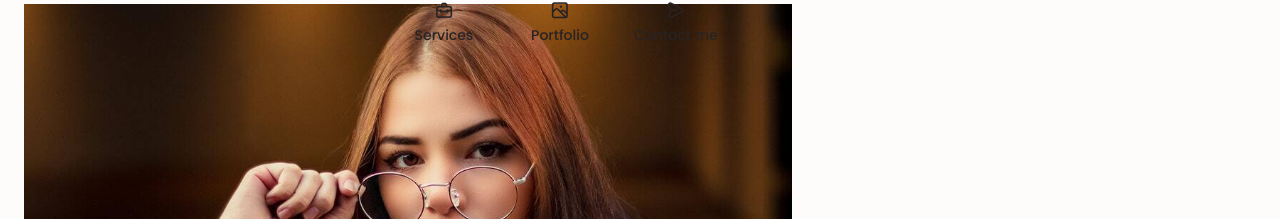
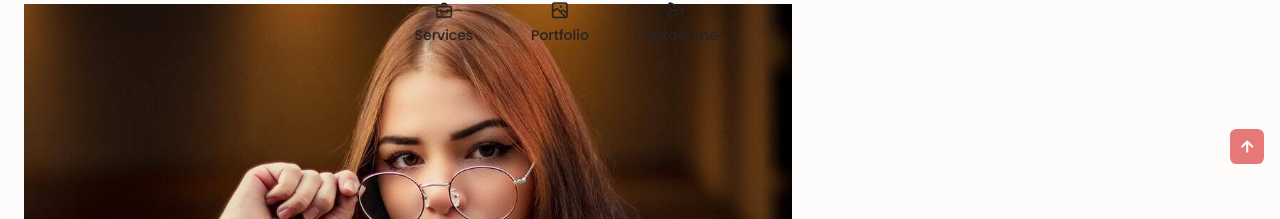
Before and after one commit to Xavier-Labarbe/cv-nextjs, a Next.js app: page / in a window 1280 px wide. Shown: the part 796-1015 px from the top of the page. Built offline with nearby package versions, Linux system fonts and the light colour scheme.

Commit message:
adding scroll-up

```diff
--- a/pages/_app.jsx
+++ b/pages/_app.jsx
@@ -9,6 +9,7 @@ import '../styles/portfolio.css'
 import '../styles/hiring.css'
 import '../styles/contact.css'
 import '../styles/footer.css'
+import '../styles/scroll_up.css'
 
 function MyApp({ Component, pageProps }) {
   return <Component {...pageProps} />
--- /dev/null
+++ b/pages/components/scroll_up.jsx
@@ -0,0 +1,35 @@
+import { useEffect, useState } from "react"
+
+function isScrollTop(height){
+    if(height >=560){
+        return "scrollup show-scroll"
+    }
+    else{
+        return "scrollup"
+    }
+}
+
+function Scroll_up(){
+    const [scroll_up, setScroll_up] = useState("scrollup")
+    const handleScroll = () => {
+        const position = window.pageYOffset;
+        setScroll_up(isScrollTop(position))
+    };
+
+    useEffect(() => {
+        window.addEventListener('scroll', handleScroll, { passive: true })
+
+
+        return () => {
+            window.removeEventListener('scroll', handleScroll);
+        };
+
+    })
+    return(
+        <a href="#" className={scroll_up} id="scroll-up">
+            <i className="uil uil-arrow-up scrollup__icon"></i>
+        </a>
+    )
+}
+
+export default Scroll_up
--- a/pages/index.jsx
+++ b/pages/index.jsx
@@ -8,6 +8,7 @@ import Portfolio from "./components/portfolio";
 import Hiring from "./components/hiring";
 import Contact from "./components/contact";
 import Footer from "./components/footer";
+import Scroll_up from "./components/scroll_up";
 
 export default function App() {
   return (
@@ -24,6 +25,7 @@ export default function App() {
         <Contact></Contact>
       </main>
       <Footer></Footer>
+      <Scroll_up></Scroll_up>
     </div>
   )
 }
--- /dev/null
+++ b/styles/scroll_up.css
@@ -0,0 +1,24 @@
+.scrollup{
+    position: fixed;
+    right: 1rem;
+    bottom: -20%;
+    background-color: var(--first-color);
+    opacity: .8;
+    padding: 0 .3rem;
+    border-radius: .4rem;
+    z-index: var(--z-tooltip);
+    transition: .4s;
+}
+
+.scrollup:hover{
+    background-color: var(--first-color-alt);
+}
+
+.scrollup__icon{
+    font-size: 1.5rem;
+    color: #fff;
+}
+
+.show-scroll{
+    bottom: 5rem;
+}
```
